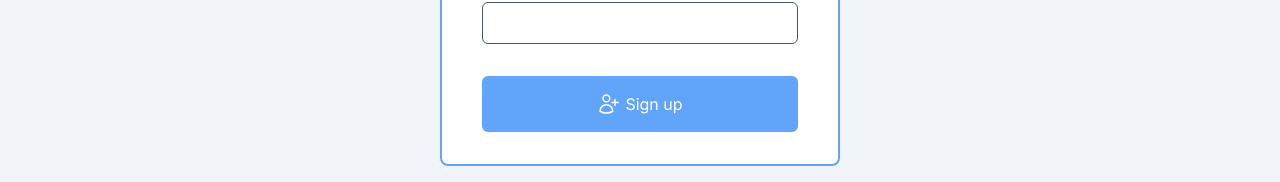
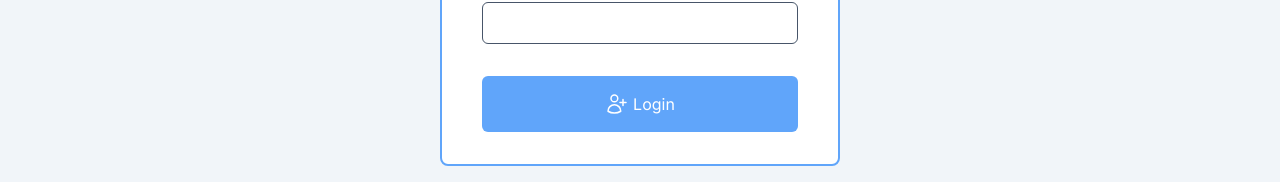
Before and after one commit to arvinbuid/fullstack-workout-app, a React (Vite) app in the folder frontend/: page /login in a window 1280 px wide. Shown: the part 460-642 px from the top of the page. Built offline with nearby package versions, Linux system fonts and the light colour scheme.

Commit message:
Changed the Sign up button text to "Login" inside Login component.

```diff
--- a/frontend/src/pages/Login.jsx
+++ b/frontend/src/pages/Login.jsx
@@ -52,7 +52,7 @@ function Login() {
                 d='M18 7.5v3m0 0v3m0-3h3m-3 0h-3m-2.25-4.125a3.375 3.375 0 1 1-6.75 0 3.375 3.375 0 0 1 6.75 0ZM3 19.235v-.11a6.375 6.375 0 0 1 12.75 0v.109A12.318 12.318 0 0 1 9.374 21c-2.331 0-4.512-.645-6.374-1.766Z'
               />
             </svg>
-            Sign up
+            Login
           </button>
         </div>
       </form>
```
